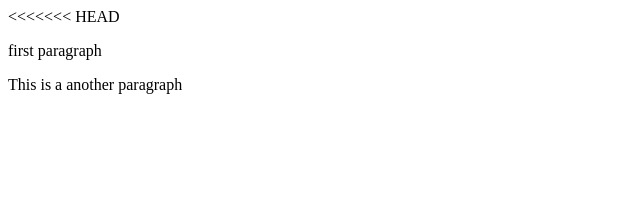
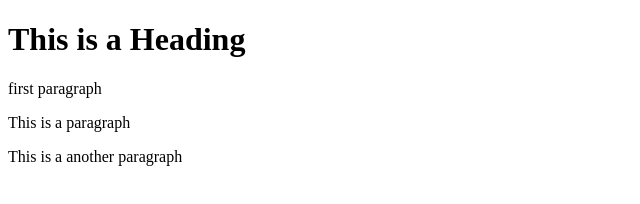
Before and after one commit to CyprienPigeon/learning-git, a plain HTML site: page index.html in a window 1280 px wide. Shown: the whole page, without its empty margins (0-640 px from the left). Drawn offline with Linux system fonts and the light colour scheme.

Commit message:
Update index.html

```diff
--- a/index.html
+++ b/index.html
@@ -1,4 +1,3 @@
-<<<<<<< HEAD
 <!DOCTYPE html>
 <html>
 <head>
@@ -6,7 +5,10 @@
 </head>
 <body>
 
+<h1>This is a Heading</h1>
 <p>first paragraph</p>
+<p>This is a paragraph</p>
 <p>This is a another paragraph</p>
 
 </body>
+</html>
```
